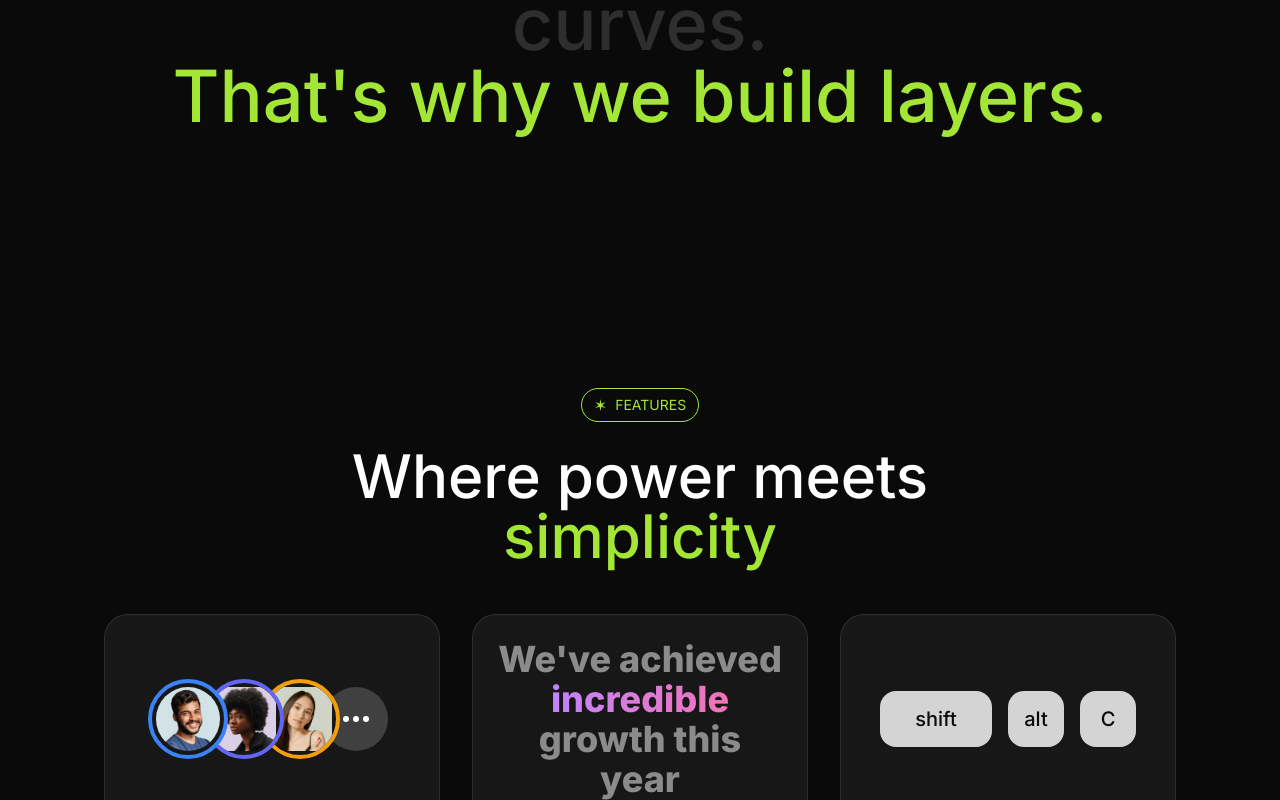
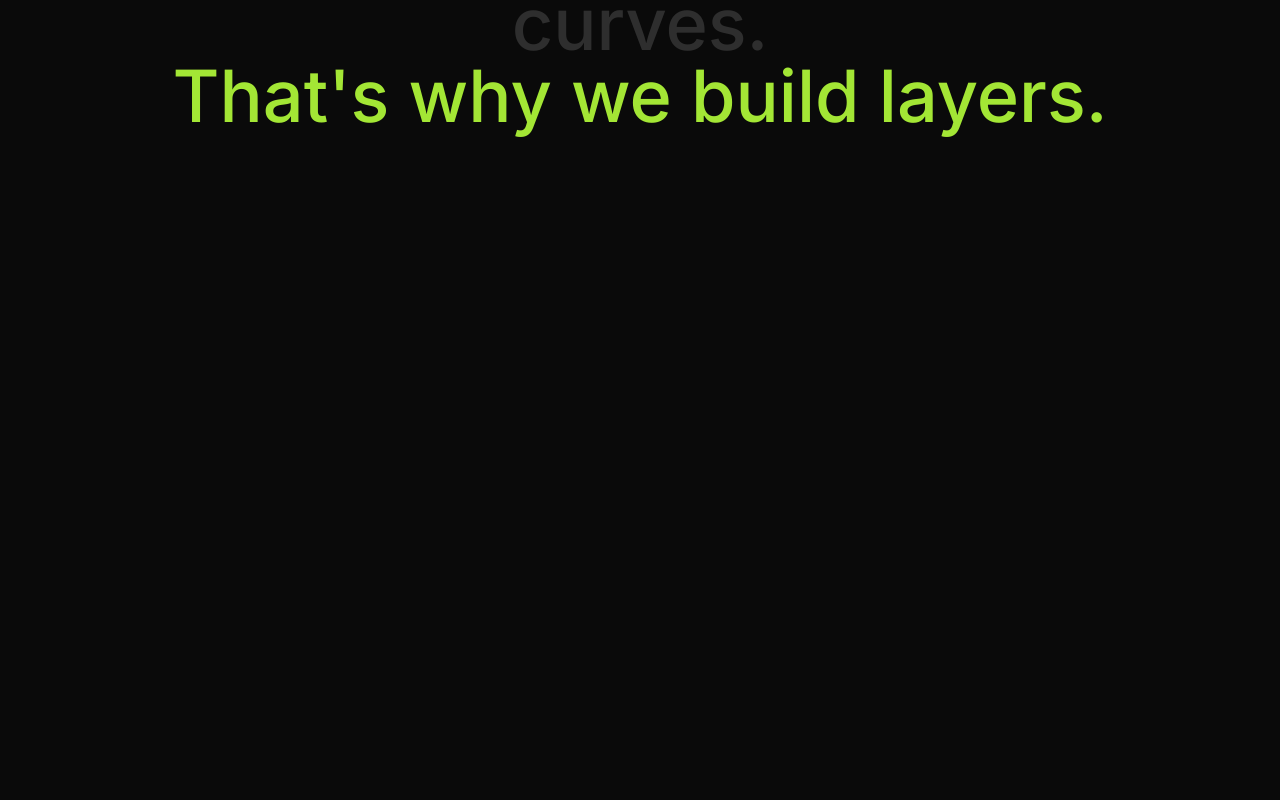
Before and after one commit to Jisap/DLP, a Next.js app: page / in a window 1280 px wide. Shown: the part 1680-2480 px from the top of the page. Built offline with nearby package versions, Linux system fonts and the light colour scheme.

Commit message:
Introduction animation

```diff
--- a/src/sections/Introduction.tsx
+++ b/src/sections/Introduction.tsx
@@ -1,3 +1,5 @@
+"use client"
+
 import Tag from "@/components/Tag";
 
 
@@ -7,6 +9,7 @@ export default function Introduction() {
 	return (
 		<section className="py-28 lg:py-40">
 			<div className="container">
+				<div className="sticky top-20">
 					<div className="flex justify-center">
 						<Tag>Introducing Layers</Tag>
 					</div>
@@ -16,6 +19,8 @@ export default function Introduction() {
 						<span className="text-lime-400 block">That&apos;s why we build layers.</span>
 					</div>
 				</div>
+				<div className="h-[150vh]"></div>
+			</div>
 		</section>
 	)
 }
```
Lines whose indentation alone changed are shown as unchanged.
